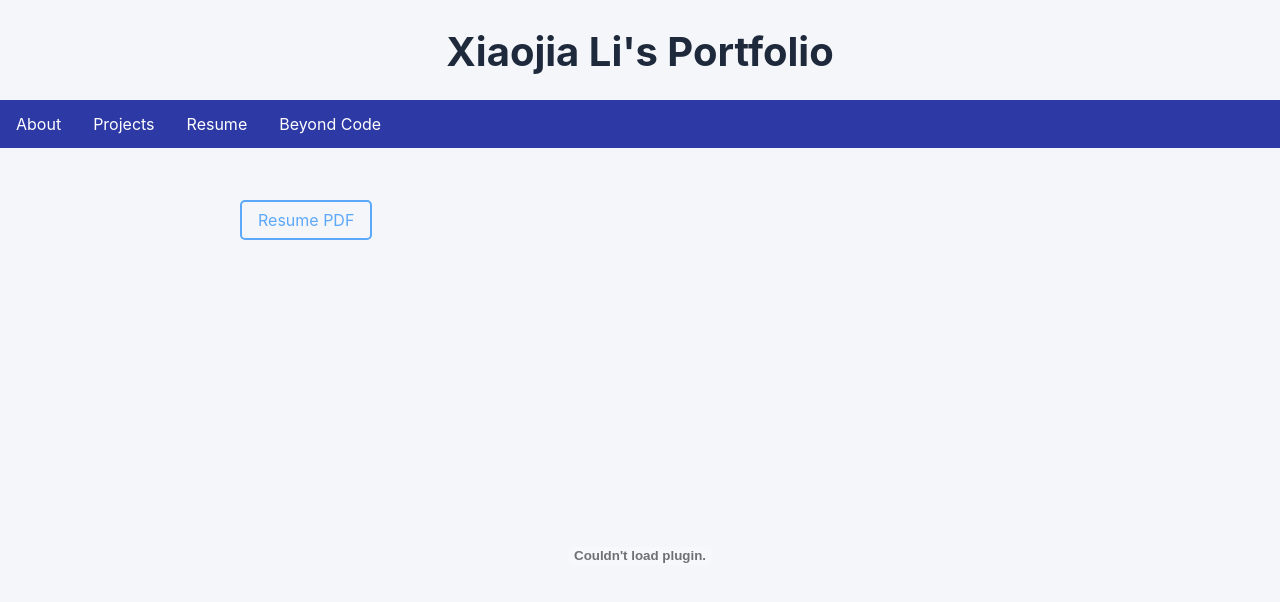
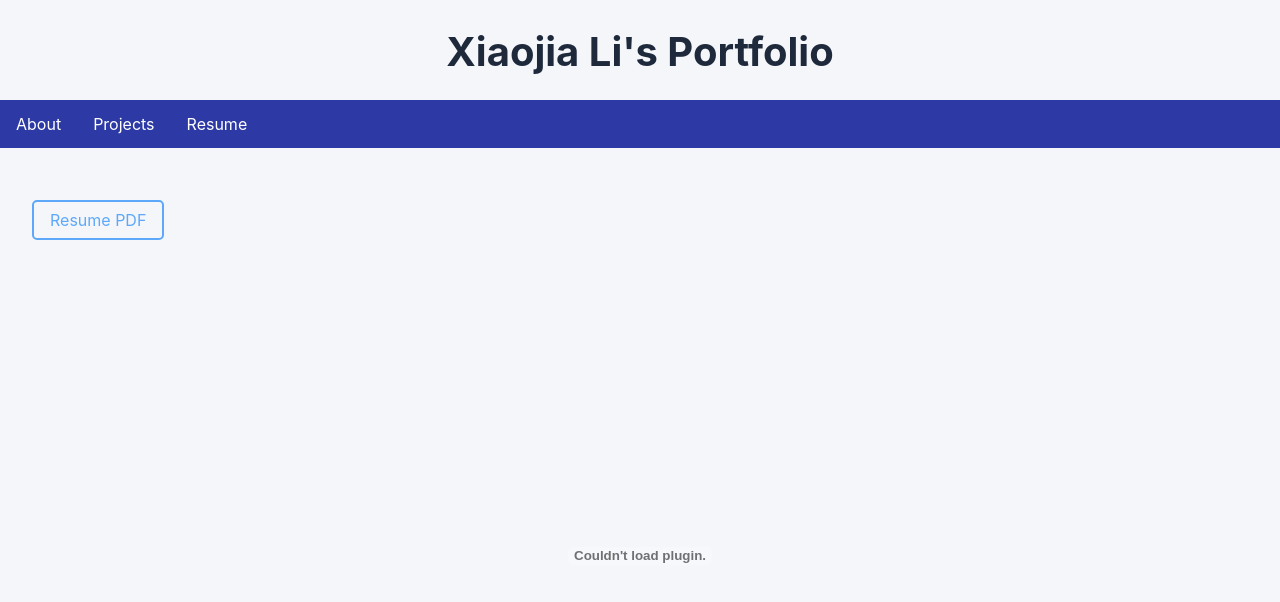
Before and after one commit to jasonli2004/portfolio, a React (Create React App) app: page /resume in a window 1280 px wide. Shown: the top 602 px of the page. Built offline with nearby package versions, Linux system fonts and the light colour scheme.

Commit message:
fix roll back on resume

```diff
--- a/src/App.js
+++ b/src/App.js
@@ -22,9 +22,9 @@ function App() {
           <li>
             <Link to="/resume">Resume</Link>
           </li>
-          <li>
+          {/* <li>
             <Link to="/beyondCode">Beyond Code</Link>
-          </li>
+          </li> */}
         </ul>
 
         <main className="portfolio-container">
@@ -32,7 +32,7 @@ function App() {
             <Route path="/" element={<Projects />} />
             <Route path="/about" element={<About />} />
             <Route path="/resume" element={<Resume />} />
-            <Route path="/beyondCode" element={<BeyondCode />} />
+            {/* <Route path="/beyondCode" element={<BeyondCode />} /> */}
           </Routes>
         </main>
       </div>
--- a/src/resumePage/Resume.js
+++ b/src/resumePage/Resume.js
@@ -2,8 +2,7 @@ import "./Resume.css";
 
 export default function Resume() {
   return (
-    <div className="resume">
-      <div className="content-wrapper">
+    <div>
       <div className="project-links">
         <a
           href="https://drive.google.com/file/d/1Gam77MqZbpAh1Q0wKtr9K_ePTR5fmXHc/view?usp=sharing"
@@ -21,6 +20,5 @@ export default function Resume() {
         height="600px"
       />
     </div>
-    </div>
   );
 }
```
Lines whose indentation alone changed are shown as unchanged.
